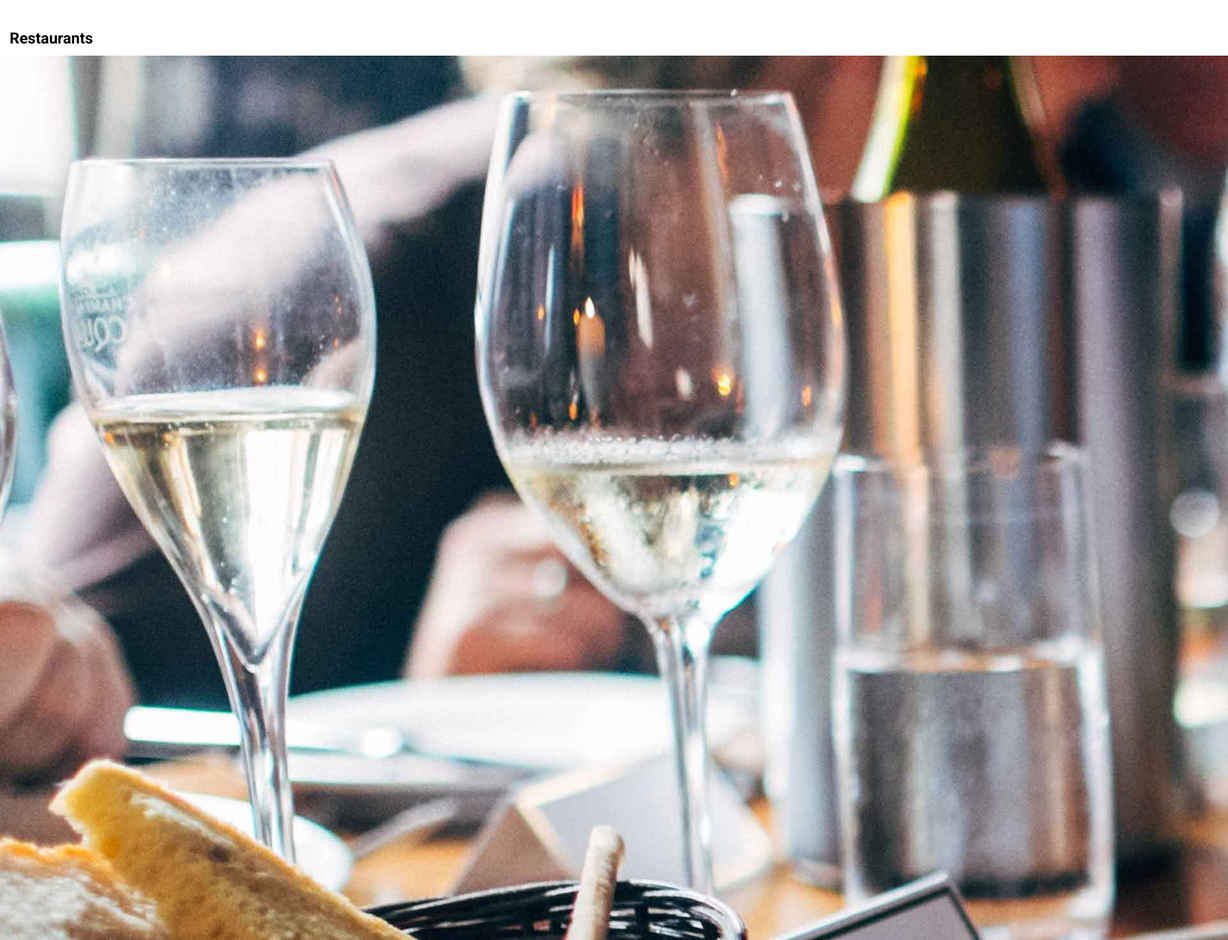
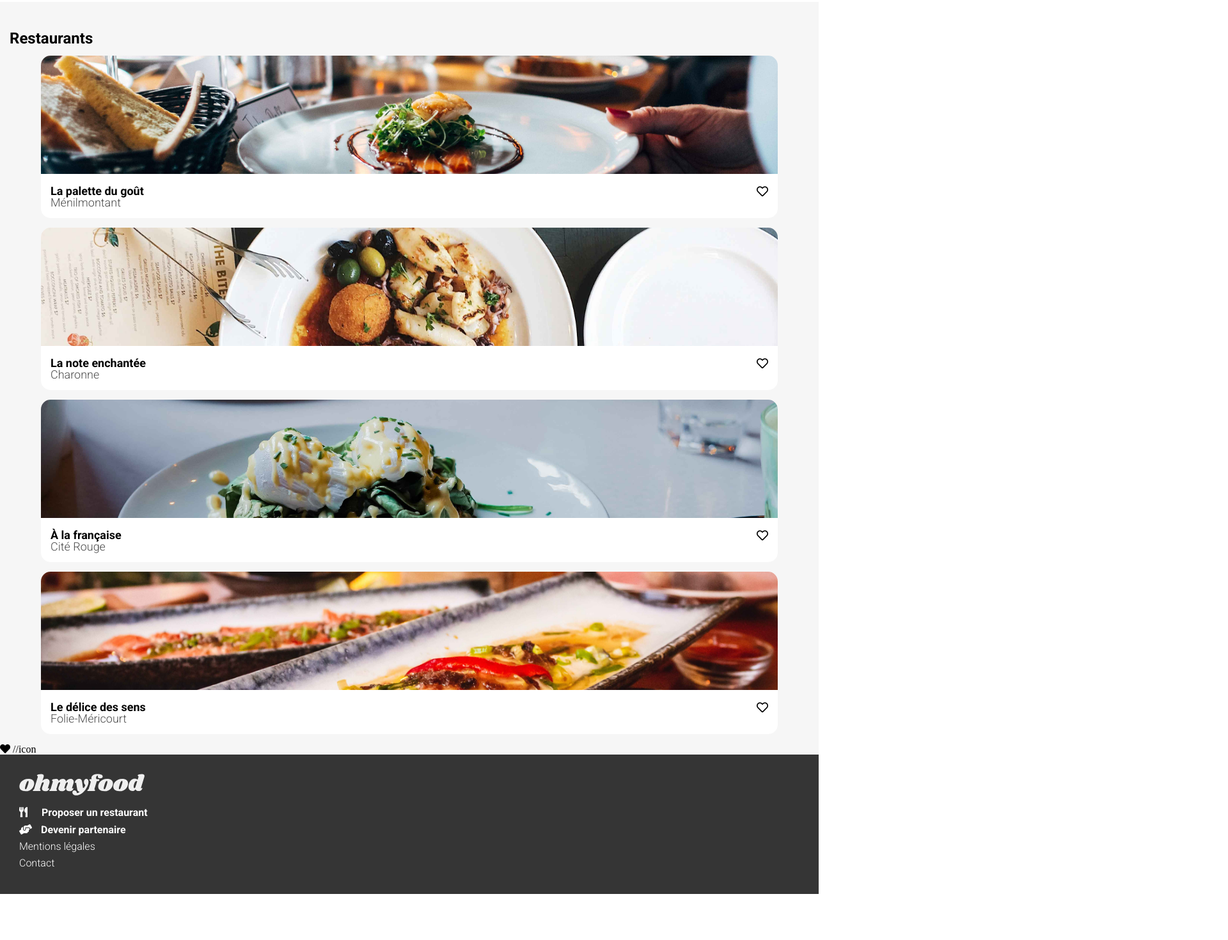
Before and after one commit to cmktl/CemKutlu_3_31122020, a plain HTML site: page index.html in a window 1280 px wide. Shown: the part 750-2220 px from the top of the page at 64% size, 1920 px wide, since content can reach past the window. After the commit the page ends 2148 px from the top, so only its background shows below. Drawn offline with Linux system fonts and the light colour scheme; a web font is replaced by a local one.

Commit message:
adding footer to page

```diff
--- a/index.html
+++ b/index.html
@@ -75,69 +75,90 @@
 			</section>
 			<section class="restaurant">
 				<h1 class="title">Restaurants</h1>
-				<article>
+				<a href="/menu/la_palette_du_goût.html">
+					<article class="card">
 						<img
+							class="card__banner"
 							src="/images/restaurants/jay-wennington-N_Y88TWmGwA-unsplash.jpg"
 							alt="La pelette du goût"
 						/>
-					<div>
-						<h2>La palette du goût <i class="far fa-heart"></i></h2>
+						<div class="card__content">
+							<h2 class="card__title">
+								La palette du goût <i class="far fa-heart card__icon"></i>
+							</h2>
 							<p>Ménilmontant</p>
 						</div>
 					</article>
-
-				<article>
+				</a>
+				<a href="/menu/la_note_echantée.html">
+					<article class="card">
 						<img
-						src="/images/restaurants/jay-wennington-N_Y88TWmGwA-unsplash.jpg"
-						alt="La pelette du goût"
+							class="card__banner"
+							src="/images/restaurants/stil-u2Lp8tXIcjw-unsplash.jpg"
+							alt="La note enchantée"
 						/>
-					<div>
-						<h2>La palette du goût <i class="far fa-heart"></i></h2>
-						<p>Ménilmontant</p>
+						<div class="card__content">
+							<h2 class="card__title">
+								La note enchantée <i class="far fa-heart card__icon"></i>
+							</h2>
+							<p>Charonne</p>
 						</div>
 					</article>
-				<article>
+				</a>
+				<a href="/menu/à_la_française.html">
+					<article class="card">
 						<img
-						src="/images/restaurants/jay-wennington-N_Y88TWmGwA-unsplash.jpg"
-						alt="La pelette du goût"
+							class="card__banner"
+							src="/images/restaurants/toa-heftiba-DQKerTsQwi0-unsplash.jpg"
+							alt="À la française"
 						/>
-					<div>
-						<h2>La palette du goût <i class="far fa-heart"></i></h2>
-						<p>Ménilmontant</p>
+						<div class="card__content">
+							<h2 class="card__title">
+								À la française <i class="far fa-heart card__icon"></i>
+							</h2>
+							<p>Cité Rouge</p>
 						</div>
 					</article>
-				<article>
+				</a>
+				<a href="/menu/la_délice_des_sens.html">
+					<article class="card">
 						<img
-						src="/images/restaurants/jay-wennington-N_Y88TWmGwA-unsplash.jpg"
-						alt="La pelette du goût"
+							class="card__banner"
+							src="/images/restaurants/louis-hansel-shotsoflouis-qNBGVyOCY8Q-unsplash.jpg"
+							alt="Le délice des sens"
 						/>
-					<div>
-						<h2>La palette du goût <i class="far fa-heart"></i></h2>
-						<p>Ménilmontant</p>
+						<div class="card__content">
+							<h2 class="card__title">
+								Le délice des sens <i class="far fa-heart card__icon"></i>
+							</h2>
+							<p>Folie-Méricourt</p>
 						</div>
 					</article>
-
+				</a>
 				<i class="fas fa-heart"></i>
-				//grid
+				//icon
 			</section>
 		</main>
-		<footer>
-			<nav>
-				<a href="#"
-					><img src="/images/logo/ohmyfood@2x.svg" alt="logo oh my food"
+		<footer class="footer">
+			<nav class="footer__nav">
+				<a href="/index.html"
+					><img
+						class="footer__logo"
+						src="/images/logo/ohmyfood@2x.svg"
+						alt="logo oh my food"
 				/></a>
 
-				<ul>
-					<li>
-						<i class="fas fa-utensils"></i>
-						<a href="#">logo Proposer un restaurant</a>
+				<ul class="footer__list">
+					<li class="footer__list-item">
+						<i class="fas fa-utensils footer__icon footer__icon--first"></i>
+						<a href="#">Proposer un restaurant</a>
 					</li>
-					<li>
-						<i class="fas fa-hands-helping"></i>
-						<a href="#">devenir partenaire</a>
+					<li class="footer__list-item">
+						<i class="fas fa-hands-helping footer__icon"></i>
+						<a href="#">Devenir partenaire</a>
 					</li>
-					<li><a href="#">Mentions légales</a></li>
-					<li><a href="#">Contact</a></li>
+					<li class="footer__list-item"><a href="#">Mentions légales</a></li>
+					<li class="footer__list-item"><a href="#">Contact</a></li>
 				</ul>
 			</nav>
 		</footer>
--- a/styles/sass/abstracts/_variables.scss
+++ b/styles/sass/abstracts/_variables.scss
@@ -12,7 +12,7 @@ $color-tertiary: #99e2d0;
 // color components
 $dark-gray: rgb(234, 234, 234);
 $light-gray: rgb(246, 246, 246);
-
+$black-gray: rgb(53, 53, 53);
 // margin & padding
 $margin-auto: 15px;
 $padding-auto: 15px;
--- a/styles/sass/base/_reset.scss
+++ b/styles/sass/base/_reset.scss
@@ -105,3 +105,7 @@ input {
 	-webkit-appearance: none;
 	border-radius: 0;
 }
+
+a {
+	text-decoration: none;
+}
--- /dev/null
+++ b/styles/sass/components/_card.scss
@@ -0,0 +1,23 @@
+.card {
+	max-width: 90%;
+	margin: auto;
+	border-radius: 15px;
+	background-color: white;
+	&__banner {
+		object-fit: cover;
+		width: 100%;
+		height: 185px;
+		border-radius: 15px 15px 0 0;
+	}
+	&__content {
+		margin: $margin-auto;
+		color: black;
+	}
+	&__title {
+		font-family: $font-text;
+		font-size: 18px;
+		font-weight: 600;
+		display: flex;
+		justify-content: space-between;
+	}
+}
--- a/styles/sass/layout/_footer.scss
+++ b/styles/sass/layout/_footer.scss
@@ -0,0 +1,35 @@
+.footer {
+	padding: $padding-auto * 2;
+	background-color: $black-gray;
+	&__nav {
+		color: white;
+	}
+	&__logo {
+		max-width: 30%;
+		filter: invert(1);
+	}
+
+	&__list {
+		padding-top: $padding-auto;
+	}
+
+	&__list-item {
+		padding-bottom: 10px;
+
+		& > :nth-child(n + 2) {
+			font-weight: 600;
+		}
+		& > a {
+			color: white;
+			font-family: $font-text;
+			font-weight: 300;
+			text-align: left;
+		}
+	}
+	&__icon {
+		padding-right: 10px;
+		&--first {
+			padding-right: 18px;
+		}
+	}
+}
--- /dev/null
+++ b/styles/sass/layout/_restaurants.scss
@@ -0,0 +1,3 @@
+.restaurant {
+	background-color: $light-gray;
+}
--- a/styles/sass/main.scss
+++ b/styles/sass/main.scss
@@ -10,15 +10,15 @@
 // components
 @import 'components/buttons';
 @import 'components/steps';
-@import 'components/restaurants';
+@import 'components/card';
 @import 'components/menu';
 
 //layout
 
 @import 'layout/header';
 @import 'layout/explorer';
-@import 'layout/grid';
 @import 'layout/navigation';
 @import 'layout/footer';
 @import 'layout/localisation';
 @import 'layout/fonctionnement';
+@import 'layout/restaurants';
```
Also changed, not shown: styles/sass/components/_restaurants.scss (deleted), styles/sass/layout/_grid.scss (deleted), styles/sass/main.css, 1 other file. Lines whose indentation alone changed are shown as unchanged.
